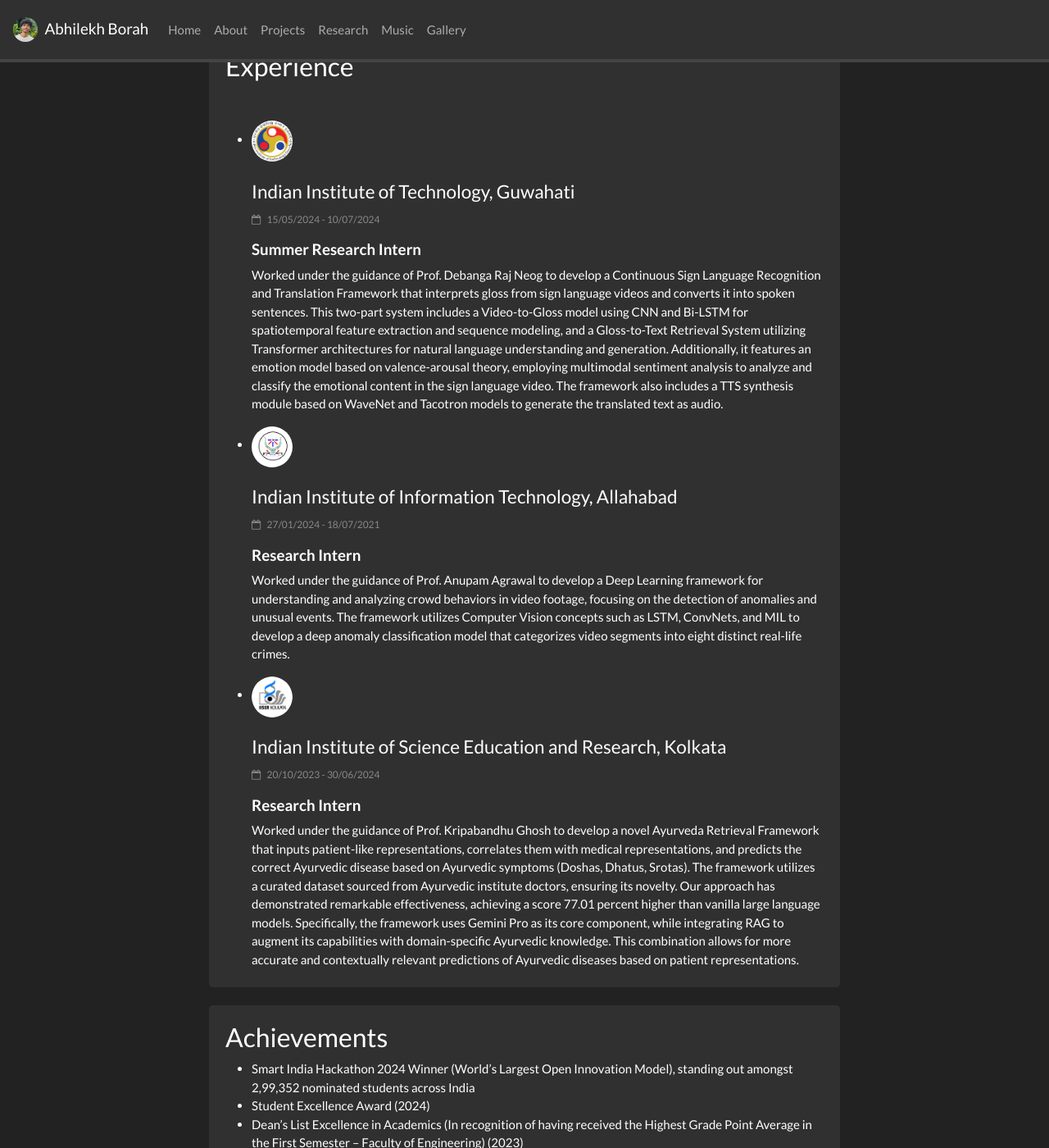
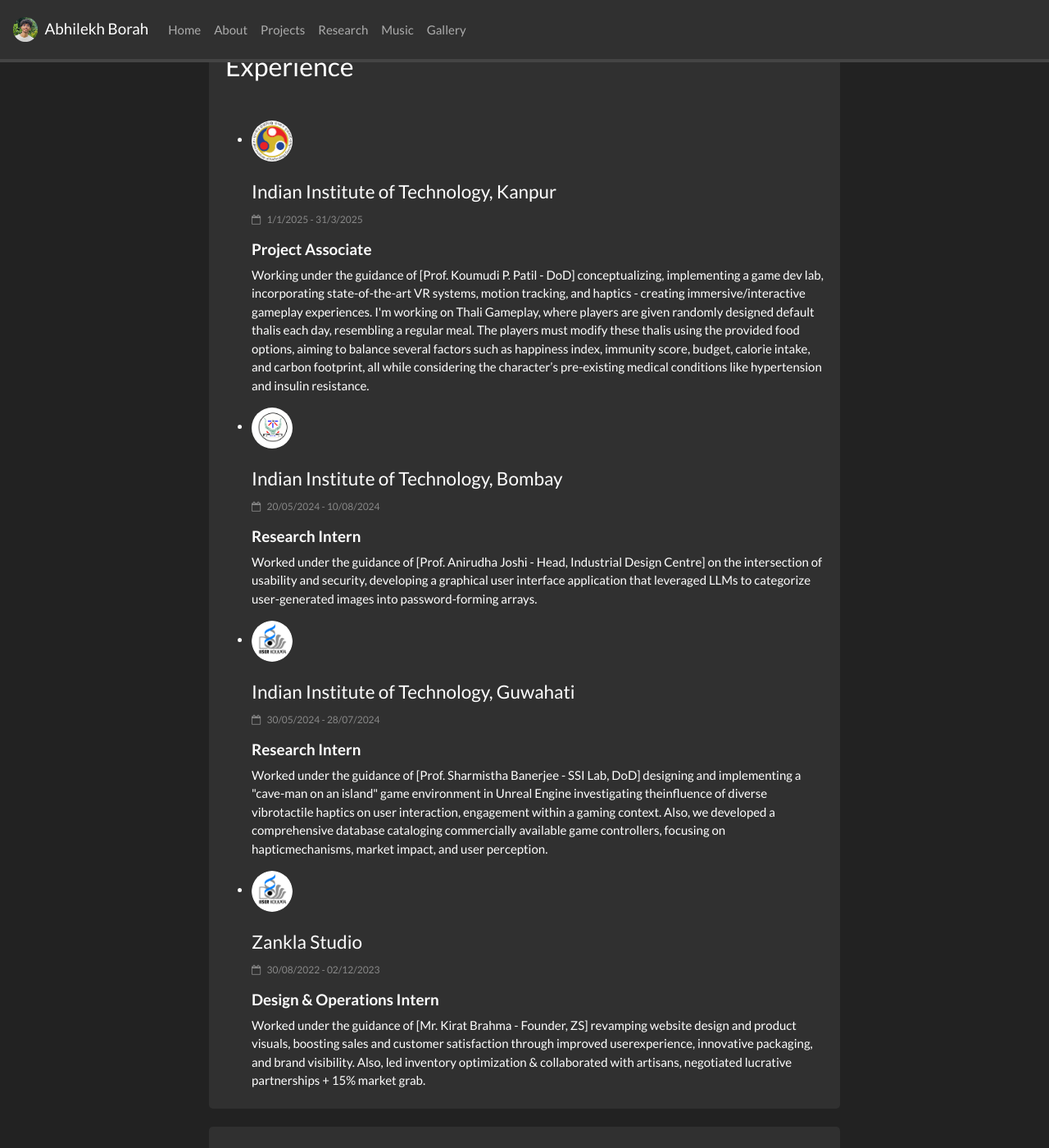
Before and after one commit to krishanubujarbaruah/krishanubujarbaruah.github.io, a Jekyll site: the page built from _pages/about.md, in a window 1280 px wide and 1400 px high, scrolled down 785 px. Shown: the whole window at 82% size. Built offline with Jekyll 4.4.1, drawn with Linux system fonts in a browser that asks for light colours; nearby versions of some CDN libraries; a style sheet for code colours, icons or effects is not loaded.

Commit message:
Update experiences.yml

```diff
--- a/_data/experiences.yml
+++ b/_data/experiences.yml
@@ -1,20 +1,27 @@
-- company_name: Indian Institute of Technology, Guwahati
+- company_name: Indian Institute of Technology, Kanpur
   company_logo: images.png
-  position: <b>Summer Research Intern</b>
-  start_date: 15/05/2024
-  end_date: 10/07/2024
-  description: Worked under the guidance of Prof. Debanga Raj Neog to develop a Continuous Sign Language Recognition and Translation Framework that interprets gloss from sign language videos and converts it into spoken sentences. This two-part system includes a Video-to-Gloss model using CNN and Bi-LSTM for spatiotemporal feature extraction and sequence modeling, and a Gloss-to-Text Retrieval System utilizing Transformer architectures for natural language understanding and generation. Additionally, it features an emotion model based on valence-arousal theory, employing multimodal sentiment analysis to analyze and classify the emotional content in the sign language video. The framework also includes a TTS synthesis module based on WaveNet and Tacotron models to generate the translated text as audio.
+  position: <b>Project Associate</b>
+  start_date: 1/1/2025
+  end_date: 31/3/2025
+  description: Working under the guidance of [Prof. Koumudi P. Patil - DoD] conceptualizing, implementing a game dev lab, incorporating state-of-the-art VR systems, motion tracking, and haptics - creating immersive/interactive gameplay experiences. I'm working on Thali Gameplay, where players are given randomly designed default thalis each day, resembling a regular meal. The players must modify these thalis using the provided food options, aiming to balance several factors such as happiness index, immunity score, budget, calorie intake, and carbon footprint, all while considering the character’s pre-existing medical conditions like hypertension and insulin resistance.
 
-- company_name: Indian Institute of Information Technology, Allahabad
+- company_name: Indian Institute of Technology, Bombay
   company_logo: IIIT-Allahabad.png
   position: <b>Research Intern</b>
-  start_date: 27/01/2024
-  end_date: 18/07/2021
-  description: Worked under the guidance of Prof. Anupam Agrawal to develop a Deep Learning framework for understanding and analyzing crowd behaviors in video footage, focusing on the detection of anomalies and unusual events. The framework utilizes Computer Vision concepts such as LSTM, ConvNets, and MIL to develop a deep anomaly classification model that categorizes video segments into eight distinct real-life crimes.
+  start_date: 20/05/2024
+  end_date: 10/08/2024
+  description: Worked under the guidance of [Prof. Anirudha Joshi - Head, Industrial Design Centre] on the intersection of usability and security, developing a graphical user interface application that leveraged LLMs to categorize user-generated images into password-forming arrays.
 
-- company_name: Indian Institute of Science Education and Research, Kolkata
+- company_name: Indian Institute of Technology, Guwahati
   company_logo: 10001.png
   position: <b>Research Intern</b>
-  start_date: 20/10/2023
-  end_date: 30/06/2024
-  description: Worked under the guidance of Prof. Kripabandhu Ghosh to develop a novel Ayurveda Retrieval Framework that inputs patient-like representations, correlates them with medical representations, and predicts the correct Ayurvedic disease based on Ayurvedic symptoms (Doshas, Dhatus, Srotas). The framework utilizes a curated dataset sourced from Ayurvedic institute doctors, ensuring its novelty.  Our approach has demonstrated remarkable effectiveness, achieving a score 77.01 percent higher than vanilla large language models. Specifically, the framework uses Gemini Pro as its core component, while integrating RAG to augment its capabilities with domain-specific Ayurvedic knowledge. This combination allows for more accurate and contextually relevant predictions of Ayurvedic diseases based on patient representations.
+  start_date: 30/05/2024
+  end_date: 28/07/2024
+  description: Worked under the guidance of [Prof. Sharmistha Banerjee - SSI Lab, DoD] designing and implementing a "cave-man on an island" game environment in Unreal Engine investigating theinfluence of diverse vibrotactile haptics on user interaction, engagement within a gaming context. Also, we developed a comprehensive database cataloging commercially available game controllers, focusing on hapticmechanisms, market impact, and user perception.
+
+- company_name: Zankla Studio
+  company_logo: 10001.png
+  position: <b>Design & Operations Intern</b>
+  start_date: 30/08/2022
+  end_date: 02/12/2023
+  description: Worked under the guidance of [Mr. Kirat Brahma - Founder, ZS] revamping website design and product visuals, boosting sales and customer satisfaction through improved userexperience, innovative packaging, and brand visibility. Also, led inventory optimization & collaborated with artisans, negotiated lucrative partnerships + 15% market grab.
```
